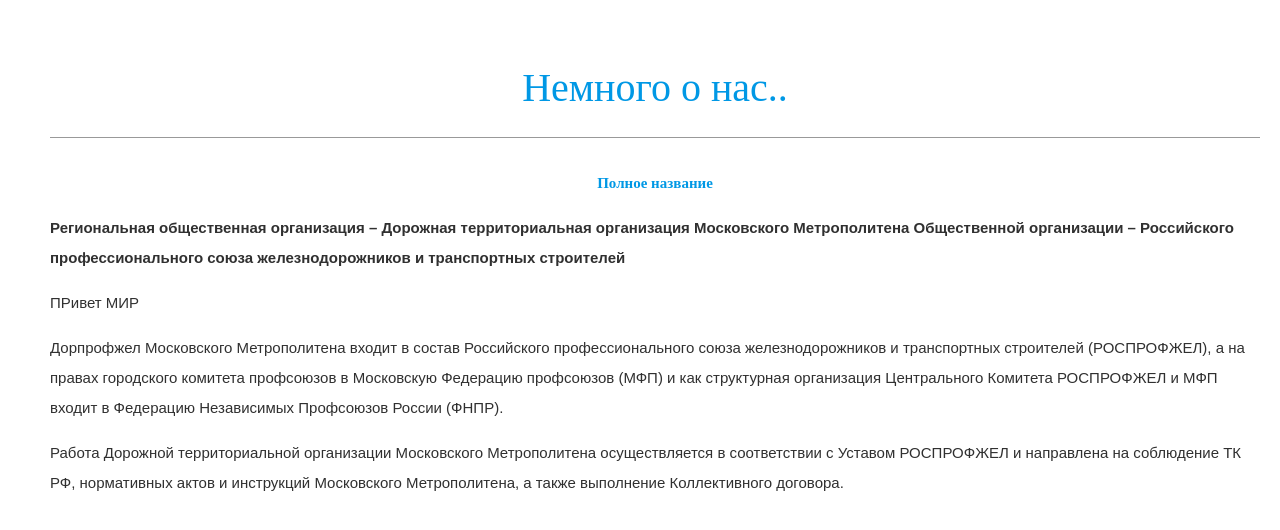
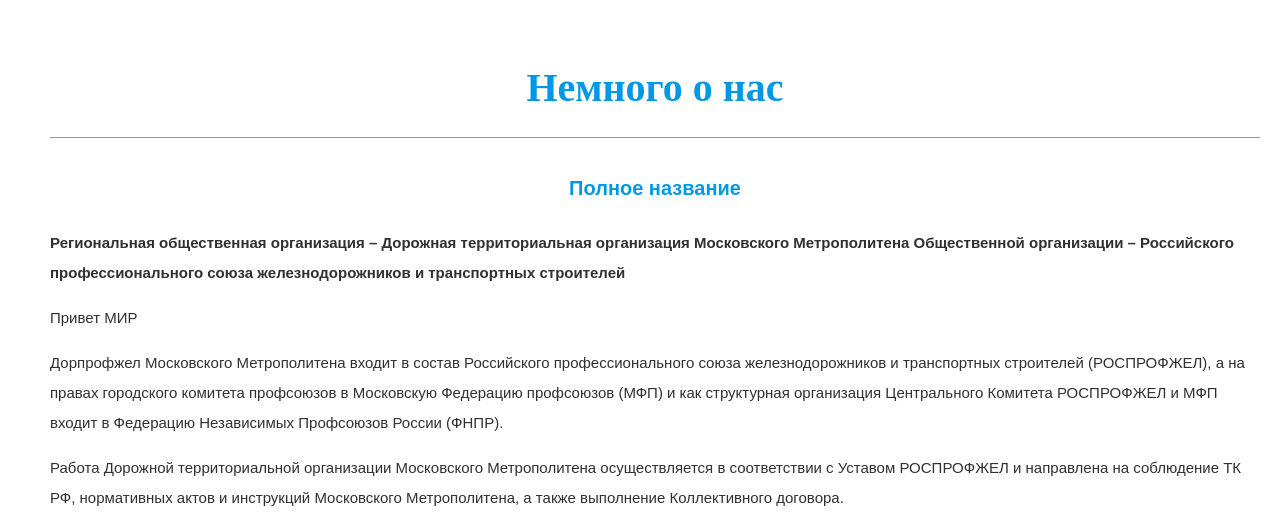
Before and after one commit to Ko3JIuHa/depo, a plain HTML site: page index.html in a window 1280 px wide. Shown: the part 738-1268 px from the top of the page. Drawn offline with nearby package versions, Linux system fonts and the light colour scheme.

Commit message:
delete non-semantic tags

```diff
--- a/assets/css/custom.css
+++ b/assets/css/custom.css
@@ -39,3 +39,19 @@
     margin-bottom: 20px;
     text-align: center;
 }
+
+.bold{
+    font-weight: 600;
+}
+
+.center{
+    text-align: center;
+}
+
+.index-about-us{
+    font-size: 40px;
+    margin-bottom: 0;
+    font-family: 'Montserrat';
+    color: #0098e5;
+    line-height: 1.5;
+}
--- a/index.html
+++ b/index.html
@@ -211,32 +211,21 @@
       <div class="container">
          <div class="editorElement layer-type-block ui-droppable block-43">
             <div class="editorElement layer-type-block ui-droppable block-34">
-
                <div class="layout column layout_100">
                   <div class="editorElement layer-type-block ui-droppable block-44">
                      <div class="editable_block-88 widget-67 editorElement layer-type-widget">
-                        <center>
-                           <div class="text-line" style="font-size: 40px;
-    margin-bottom: 0;
-    font-family: 'Montserrat';
-    color: #0098e5;
-    line-height: 1.5;">Немного о нас..</div>
-
-                        </center>
+                           <div class="text-line bold center index-about-us">Немного о нас</div>
                         <div class="body">
                            <div class="title">
                               <div class="align-elem"></div>
                            </div>
                            <div class="text">
                               <div class="align-elem">
-                                 <center>
-                                    <p><strong style=" font-family: 'Montserrat'; color: #0098e5;">Полное
-                                          название</strong></p>
-                                 </center>
-                                 <p><strong>Региональная общественная организация – Дорожная территориальная
-                                       организация Московского Метрополитена Общественной организации – Российского
-                                       профессионального союза железнодорожников и транспортных строителей </strong></p>
-                                 <p>ПРивет МИР</p>
+                                 <p class="bold center" style="color: #0098e5; font-size: 20px;">Полное название</p>
+                                 <p class="bold">Региональная общественная организация – Дорожная территориальная
+                                    организация Московского Метрополитена Общественной организации – Российского
+                                    профессионального союза железнодорожников и транспортных строителей</p>
+                                 <p>Привет МИР</p>
                                  <p>Дорпрофжел Московского Метрополитена входит в состав Российского профессионального
                                     союза железнодорожников и транспортных строителей (РОСПРОФЖЕЛ), а на правах
                                     городского
```
Also changed, not shown: foto/al-1.html (+2 -11 lines), news.html (+3 -10 lines), ppo.html (+2 -11 lines), str.html (+3 -10 lines).
